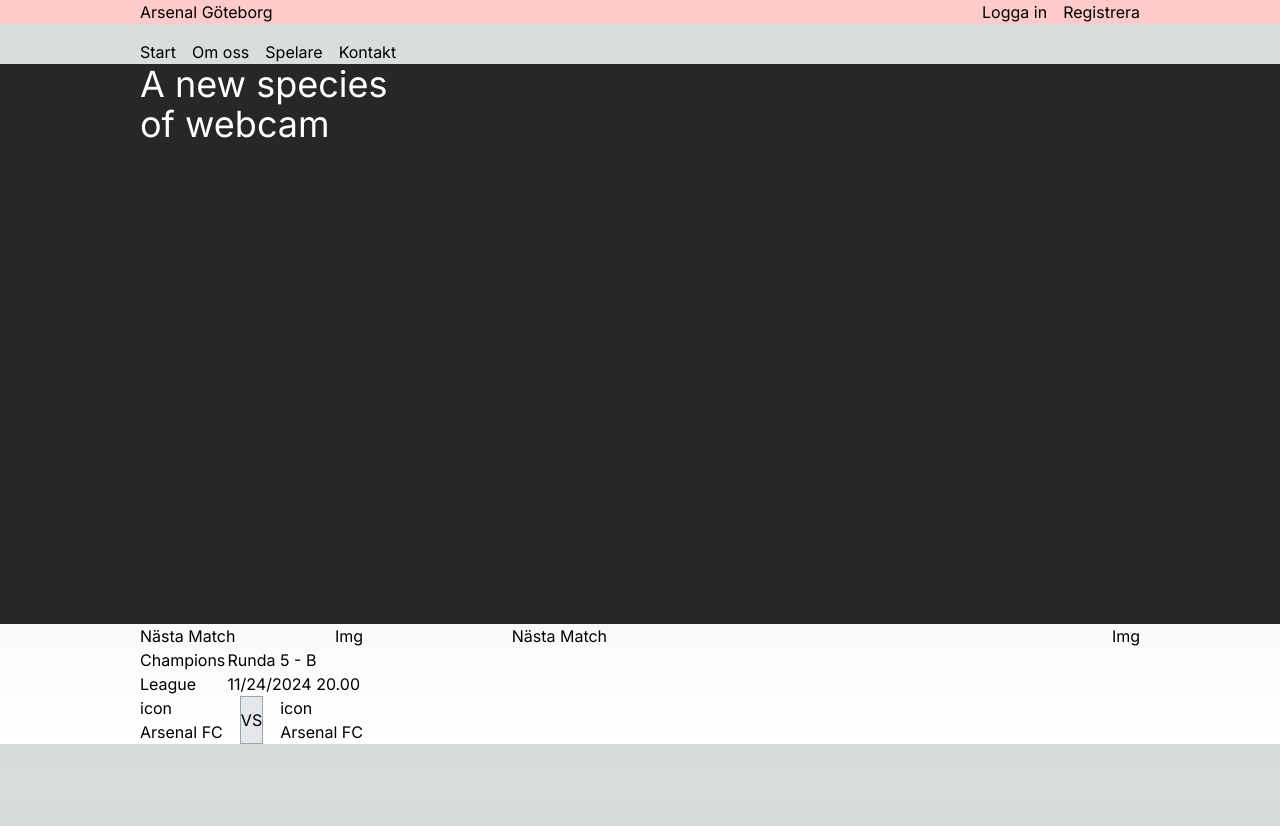
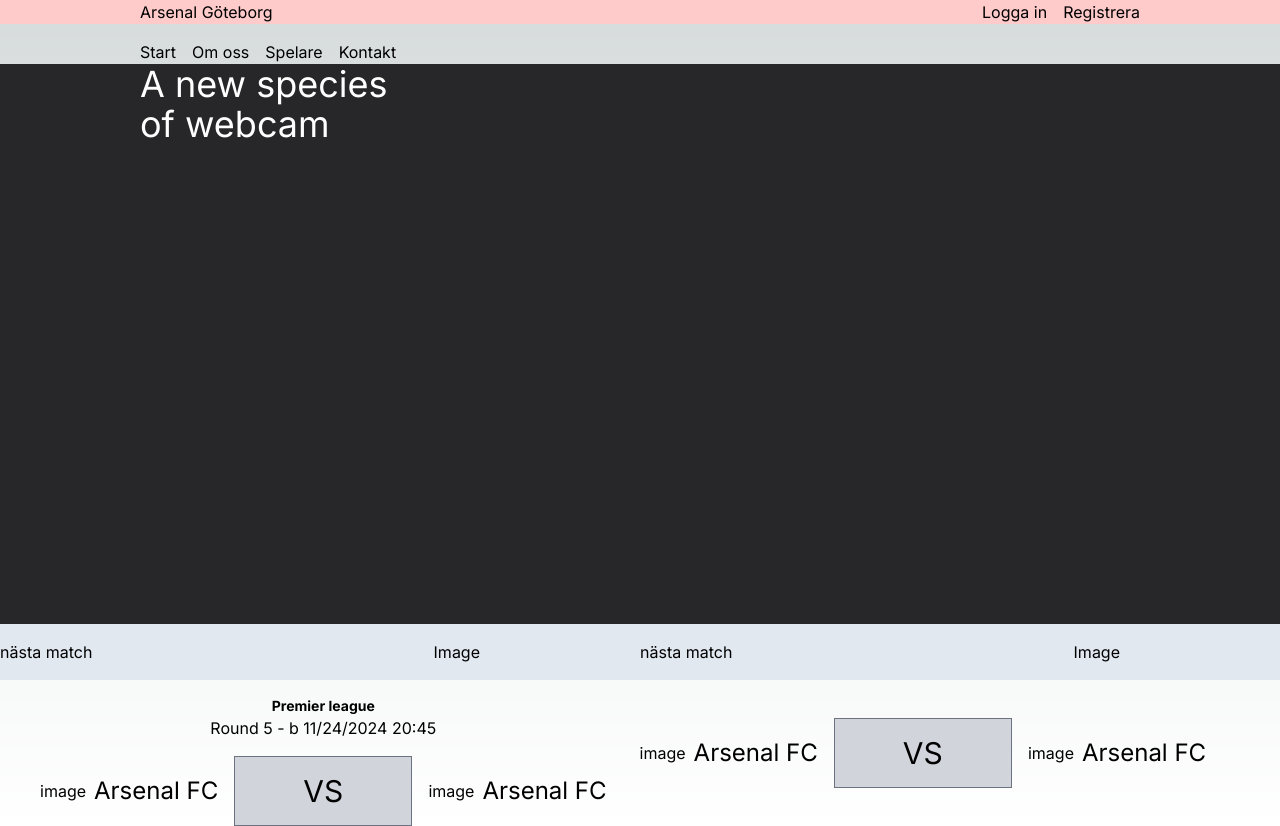
Before and after one commit to MarkusWiland/arsenalgotet, a Next.js app: page / in a window 1280 px wide. Before the commit the page ends 800 px from the top, so only its background shows below. Built offline with nearby package versions, Linux system fonts and the light colour scheme.

Commit message:
second commit

```diff
--- a/app/page.js
+++ b/app/page.js
@@ -9,40 +9,67 @@ export default function Home() {
       </h2>
     </div>
   </div>
-  <div className="flex w-full">
-  <div className="bg-slat-600 flex-end ">
-    <div className="flex w-[60%] justify-between">
-      <h3>Nästa Match</h3>
-      <span>Img</span>
+<div className="full-width flex">
+<div className="bg-slate-200 w-full py-4">
+  <div className="w-9/12 flex  justify-between ">
+
+        <h1>nästa match</h1>
+        <span>Image</span>
   </div>
-    <div className="w-[60%] flex-grow">
-      <div className="flex w-full items-center">
-        <h3>Champions League</h3>
-        <p>Runda 5 - B 11/24/2024  20.00</p>
       </div>
-      <div className="flex w-full flex-grow justify-between">
+
+      <div className="bg-slate-200 w-full py-4">
+  <div className="w-9/12 flex  justify-between ">
+
+        <h1>nästa match</h1>
+        <span>Image</span>
+  </div>
+      </div>
+  </div>
+      <div className=" breakout flex">
+   <div className="flex items-center  justify-center gap-4">
     <div>
-          <span>icon</span>
-          <h1>Arsenal FC</h1>
+
+    <div className="flex flex-col justify-center items-center my-4">
+      <h1 className="text-sm font-bold">Premier league</h1>
+      <p>Round 5 - b 11/24/2024 20:45</p>
     </div>
-        <div className="bg-gray-200 border border-gray-400 flex items-center justify-center">
-          <h1>VS</h1>
+    <div className="grid grid-cols-3 gap-4">
+      <div className="flex items-center">
+        <span className="mr-2">image</span>
+        <h1 className="text-xl lg:text-2xl">Arsenal FC</h1>
       </div>
+      <div className="w-full flex items-center justify-center py-4 px-6 bg-gray-300 border border-gray-500">
+        <h1 className="text-3xl">VS</h1>
+      </div>
+      <div className="flex items-center">
+        <span className="mr-2">image</span>
+        <h1 className="text-xl lg:text-2xl">Arsenal FC</h1>
+      </div>
+    </div>
+    </div>
+    <div className="border-r border-gray-200" />
     <div>
-          <span>icon</span>
-          <h1>Arsenal FC</h1>
+<div className="border-r border-gray-500" />
+
+    <div className="grid grid-cols-3 gap-4">
+      <div className="flex items-center">
+        <span className="mr-2">image</span>
+        <h1 className="text-xl lg:text-2xl">Arsenal FC</h1>
+      </div>
+      <div className="w-full flex items-center justify-center  py-4 px-6 bg-gray-300 border border-gray-500">
+        <h1 className="text-3xl">VS</h1>
+      </div>
+      <div className="flex items-center">
+        <span className="mr-2">image</span>
+        <h1 className="text-xl lg:text-2xl">Arsenal FC</h1>
       </div>
     </div>
     </div>
  </div>
-  <div className="bg-slat-600 flex-grow">
-    <div className="flex justify-between">
-      <h3>Nästa Match</h3>
-      <span>Img</span>
  </div>
 
-  </div>
-</div>
+
 
     </>
   );
```
Lines whose indentation alone changed are shown as unchanged.
